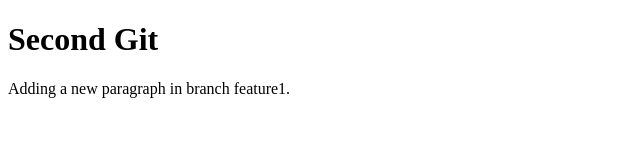
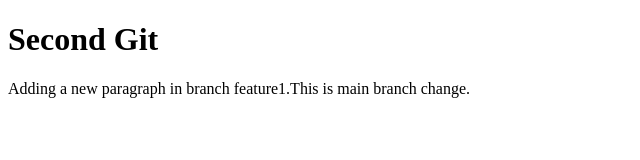
Before and after one commit to akbhati32/sec-git, a plain HTML site: page index.html in a window 1280 px wide. Shown: the whole page, without its empty margins (0-640 px from the left). Drawn offline with Linux system fonts and the light colour scheme.

Commit message:
main branch changes

```diff
--- a/index.html
+++ b/index.html
@@ -7,6 +7,6 @@
 </head>
 <body>
     <h1>Second Git</h1>
-    <p>Adding a new paragraph in branch feature1.</p>
+    <p>Adding a new paragraph in branch feature1.This is main branch change.</p>
 </body>
 </html>
```
